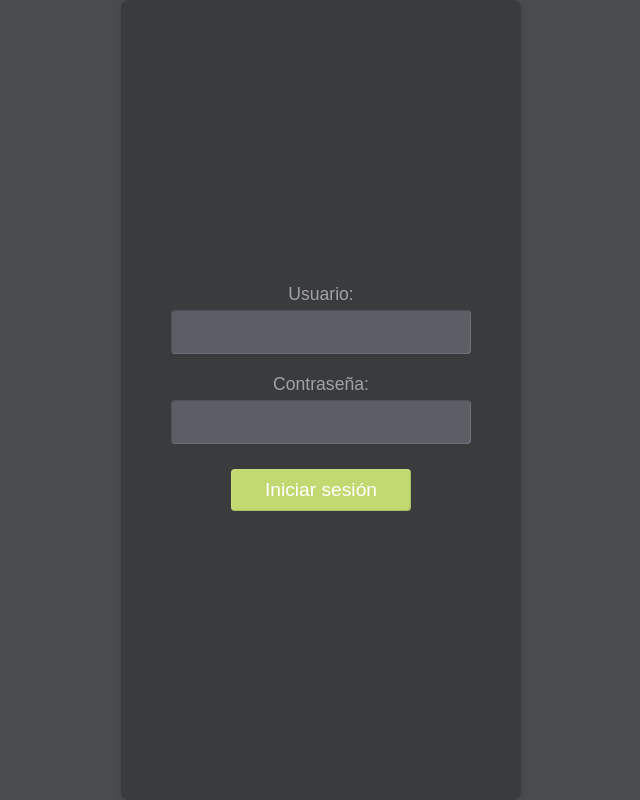
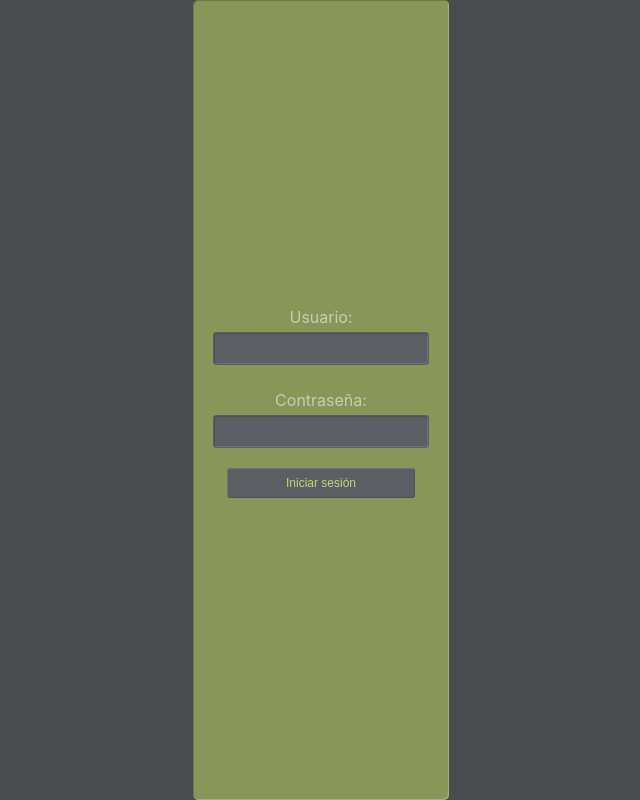
Before and after one commit to TebinJara/ARSHEEP, a React (Create React App) app: page / in a window 1280 px wide. Shown: the whole page, without its empty margins (319-959 px from the left). Built offline with nearby package versions, Linux system fonts and the light colour scheme; no server answers; the database is empty.

Commit message:
25-05-2024, 0
Mejora css login

```diff
--- a/src/components/login/Login.css
+++ b/src/components/login/Login.css
@@ -6,56 +6,21 @@
     justify-content: center;
     background-color: #4a4b4e;
     color: white;
-    font-family: Arial, sans-serif;
 }
 
-.login-form {
-    width: 100%;
-    max-width: 400px;
-    padding: 20px;
-    padding-top: 200px;
-    padding-bottom: 200px;
-    box-sizing: border-box;
+
+.login-form{
+    width: 20%;
+}
+
+.login-form-group{
+    margin: 5px;
+    padding: 5px;
     display: flex;
     flex-direction: column;
     align-items: center;
-    background: #3a3b3d;
-    border-radius: 8px;
-    box-shadow: 0 4px 8px rgba(0, 0, 0, 0.1);
+    justify-content: center;
+    input{
+        width: 100%;
+    }
 }
-
-.login-form label {
-    margin-bottom: 5px;
-    font-size: 1.1rem;
-}
-
-.login-form input {
-    width: 300px;
-    padding: 12px;
-    margin-bottom: 20px;
-    border: none;
-    border-radius: 4px;
-    font-size: 1rem;
-}
-
-.login-form button {
-    width: 50%;
-    padding: 10px;
-    font-size: 1.2rem;
-    color: white;
-    background-color: #c2d971;
-    border: none;
-    border-radius: 4px;
-    cursor: pointer;
-    transition: background-color 0.3s;
-}
-
-.login-form button:hover {
-    background-color: #aebf60;
-}
-
-
-.login-form input:focus {
-    outline: 2px solid #c2d971;
-    outline-offset: -2px;
-}
--- a/src/components/login/Login.js
+++ b/src/components/login/Login.js
@@ -36,7 +36,7 @@ export const Login = () => {
         <div className='login-container'>
             <form onSubmit={handleSubmit} className='login-form'>
 
-                <div>
+                <div className='login-form-group'>
                     <label htmlFor="username">Usuario:</label>
                     <input
                         id="username"
@@ -46,7 +46,7 @@ export const Login = () => {
                     />
                 </div>
 
-                <div>
+                <div className='login-form-group'>
                     <label htmlFor="password">Contraseña:</label>
                     <input
                         id="password"
--- a/src/components/pages/FormAgregarCliente.js
+++ b/src/components/pages/FormAgregarCliente.js
@@ -32,12 +32,14 @@ export const FormAgregarCliente = ({ onClose }) => {
 
     const handleSubmit = async (e) => {
         e.preventDefault();
+
         const formData = new FormData();
+
         Object.keys(cliente).forEach(key => {
             formData.append(key, cliente[key]);
         });
         if (imagen) {
-            formData.append('imagen_cliente', imagen); // Asegúrate de que el nombre coincida con el esperado en el backend
+            formData.append('url_imagen_cliente', imagen); // Asegúrate de que el nombre coincida con el esperado en el backend
         }
 
         try {
--- a/src/index.css
+++ b/src/index.css
@@ -193,4 +193,5 @@ tbody tr {
   flex-direction: column;
   align-items: center;
   justify-content: center;
+  padding-bottom: 0px;
 }
```
Also changed, not shown: 1 other file (tests, documents, lock files or other folders).
